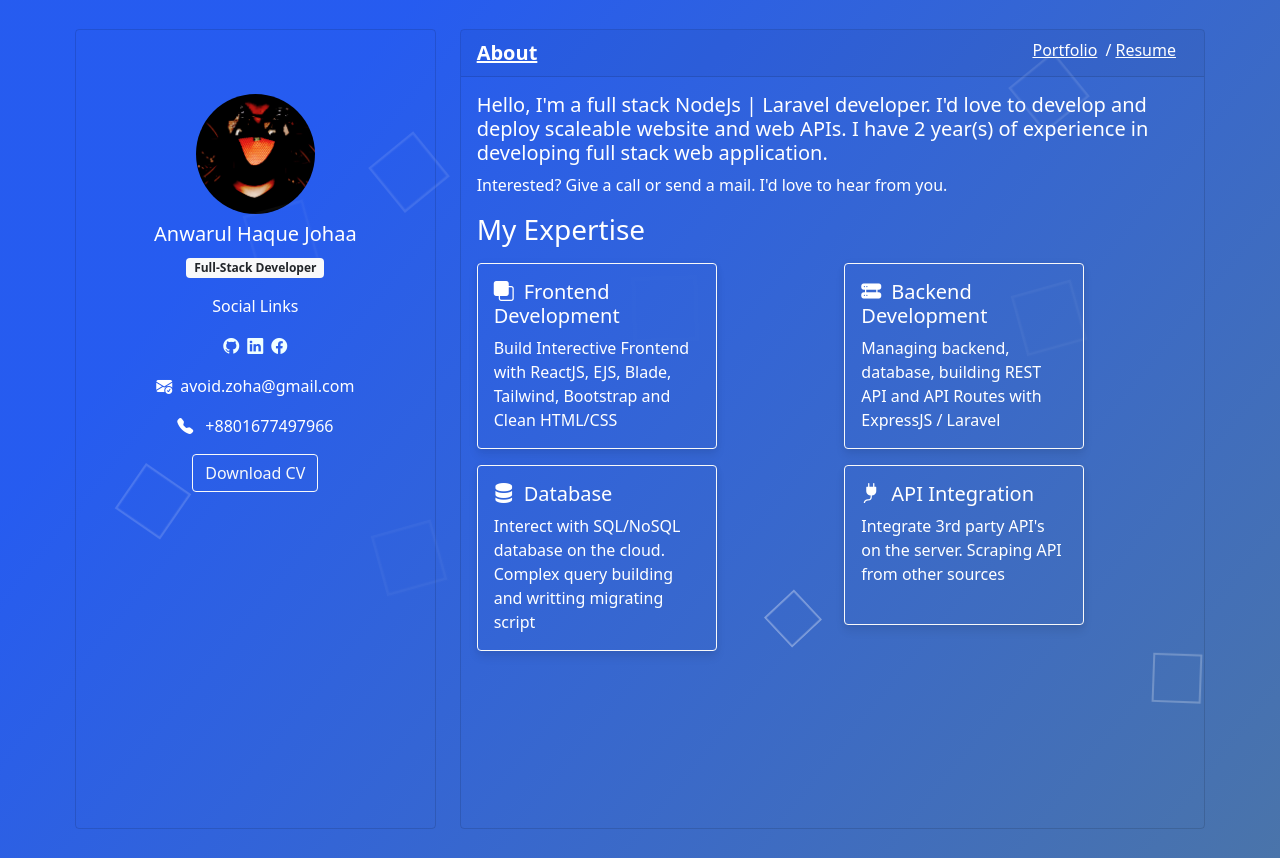
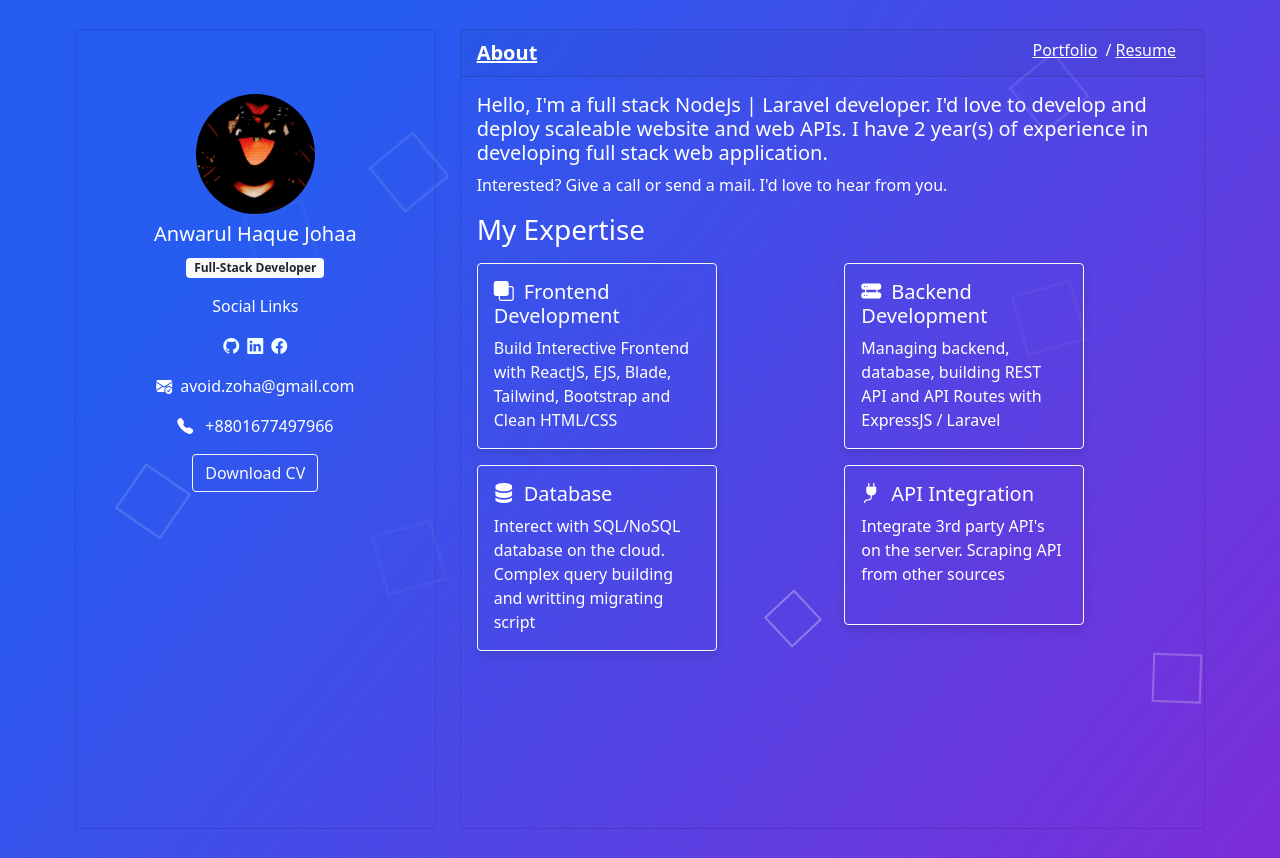
Before and after one commit to JohaaJnr/Developer-Portfolio-Template, a React (Create React App) app: page / in a window 1280 px wide. Built offline with nearby package versions, Linux system fonts and the light colour scheme.

Commit message:
Update style.css

```diff
--- a/public/style.css
+++ b/public/style.css
@@ -2,7 +2,7 @@
 
     height: 100%;
     width: 100%;
-    background: linear-gradient(309deg, rgb(74, 116, 170) 0%, rgba(8, 69, 238, 0.877) 79%)
+    background: linear-gradient(309deg, rgb(125, 45, 216) 0%, rgba(8, 69, 238, 0.877) 79%)
 }
 
 
```
